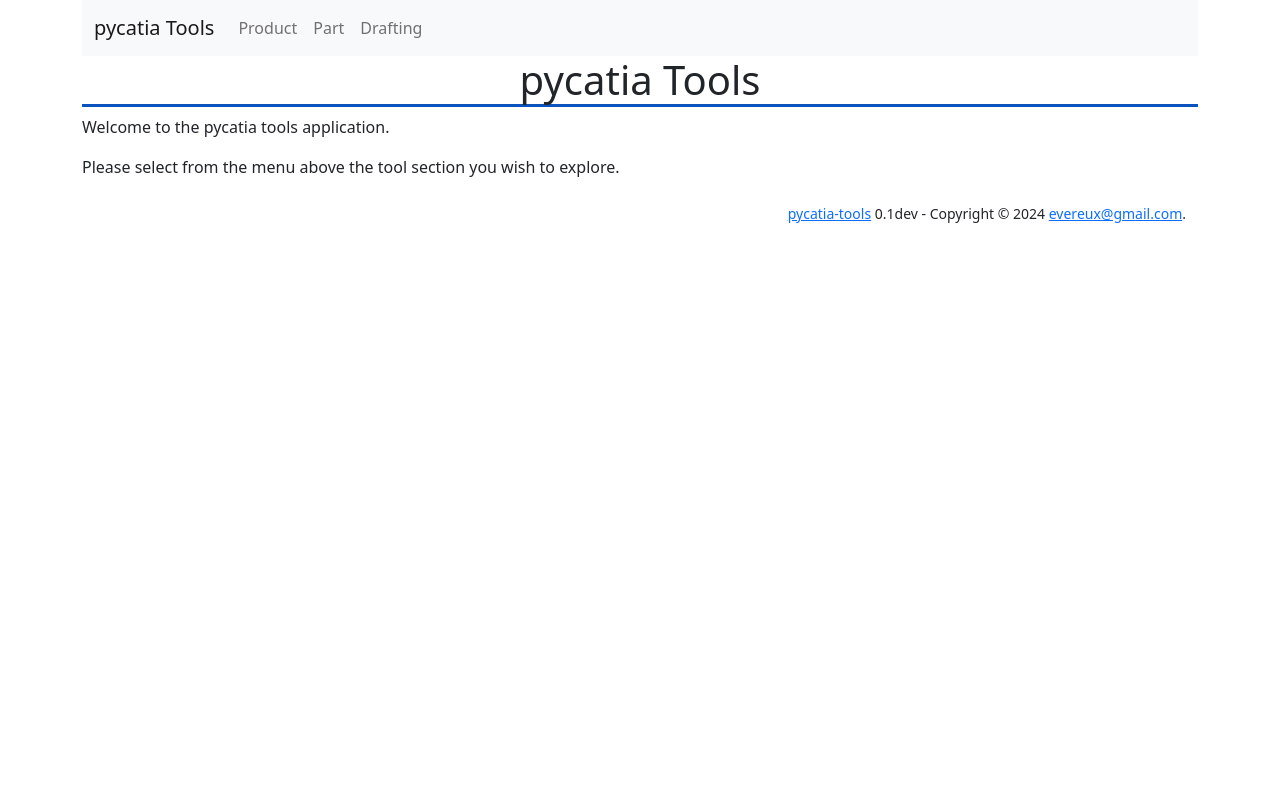
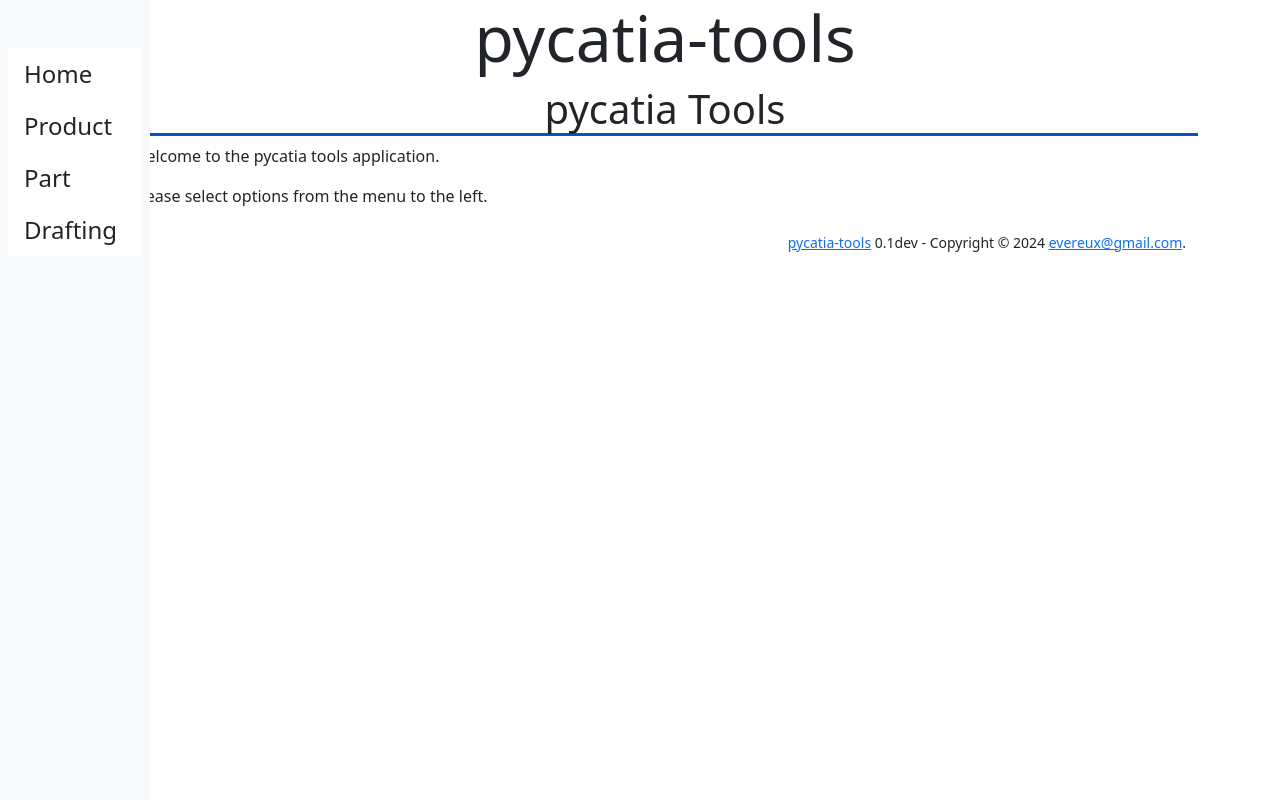
Before and after one commit to evereux/pycatia-tools, a Flask app: template application/templates/index.html in a window 1280 px wide. Run offline with Flask 3, Linux system fonts and the light colour scheme; the template is opened without the code that fills it, so the values that code supplies are empty; some libraries are stand-ins or nearby versions.

Commit message:
moved menu to sidebar

```diff
--- a/application/static/css/layout.css
+++ b/application/static/css/layout.css
@@ -5,3 +5,33 @@ h1 {
 h2 {
     border-bottom: #0a53be 2px solid;
 }
+
+.pytitle {
+    border: 0;
+    font-size: 4rem;
+}
+
+.pybody {
+    margin-left: 50px;
+}
+
+.sidebar {
+    height: 100%;
+    width: 150px;
+    position: fixed;
+    left:0;
+    top: 0;
+    padding-top: 40px;
+    background-color: #F8F9FA;
+}
+
+.sidebar div {
+    padding: 8px;
+    font-size: 24px;
+    display: block;
+}
+
+.body-text {
+    margin-left: 150px;
+    font-size: 18px;
+}
--- a/application/templates/common/base.html
+++ b/application/templates/common/base.html
@@ -16,7 +16,19 @@
     <title>pyCATIA - Tools</title>
 
 </head>
+<body>
 <div class="container">
+
+    <div class="sidebar">
+        <div class="list-group">
+            <a class="list-group-item list-group-item-action border-0" href="{{ url_for('index') }}">Home</a>
+            <a class="list-group-item list-group-item-action border-0" href="{{ url_for('product') }}">Product</a>
+            <a class="list-group-item list-group-item-action border-0" href="{{ url_for('part') }}">Part</a>
+            <a class="list-group-item list-group-item-action border-0" href="{{ url_for('drafting') }}">Drafting</a>
+        </div>
+    </div>
+
+    <div class="pybody">
 
     {% include('common/header.html') %}
 
@@ -38,6 +50,9 @@
     <footer class="m-1 p-2 text-end small">
         <a href="https://github.com/evereux/pycatia-tools">pycatia-tools</a> {{ version }} -  Copyright © 2024 <a class="link_1" href="mailto:evereux@gmail.com">evereux@gmail.com</a>.
     </footer>
+
+    </div>
+
 </div>
 </body>
 </html>
--- a/application/templates/common/header.html
+++ b/application/templates/common/header.html
@@ -1,16 +1,3 @@
-<nav class="navbar navbar-expand-sm navbar-light bg-light">
-  <div class="container-fluid">
-    <a class="navbar-brand" href="{{ url_for('index') }}">pycatia Tools</a>
-      <ul class="navbar-nav me-auto mb-2 mb-lg-0">
-        <li class="nav-item">
-          <a class="nav-link" href="{{ url_for('product') }}">Product</a>
-        </li>
-        <li class="nav-item">
-          <a class="nav-link" href="{{ url_for('part') }}">Part</a>
-        </li>
-        <li class="nav-item">
-          <a class="nav-link" href="{{ url_for('drafting') }}">Drafting</a>
-        </li>
-      </ul>
-  </div>
-</nav>
+<h1 class="pytitle text-center">
+  pycatia-tools
+</h1>
--- a/application/templates/index.html
+++ b/application/templates/index.html
@@ -7,7 +7,7 @@
     Welcome to the pycatia tools application.
 </p>
 <p>
-    Please select from the menu above the tool section you wish to explore.
+    Please select options from the menu to the left.
 </p>
 
 {% endblock %}
```
